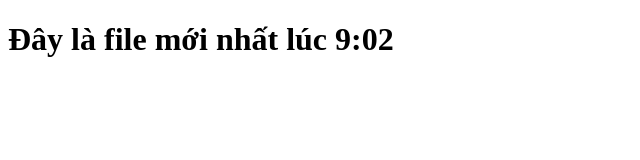
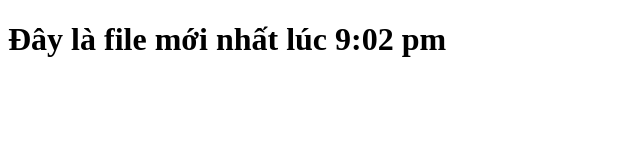
Before and after one commit to dinhduc4829/Du_an_4, a plain HTML site: page new.html in a window 1280 px wide. Shown: the whole page, without its empty margins (0-640 px from the left). Drawn offline with Linux system fonts and the light colour scheme.

Commit message:
commit sáng

```diff
--- a/new.html
+++ b/new.html
@@ -6,6 +6,6 @@
     <title>Document</title>
   </head>
   <body>
-    <h1>Đây là file mới nhất lúc 9:02</h1>
+    <h1>Đây là file mới nhất lúc 9:02 pm</h1>
   </body>
 </html>
```
